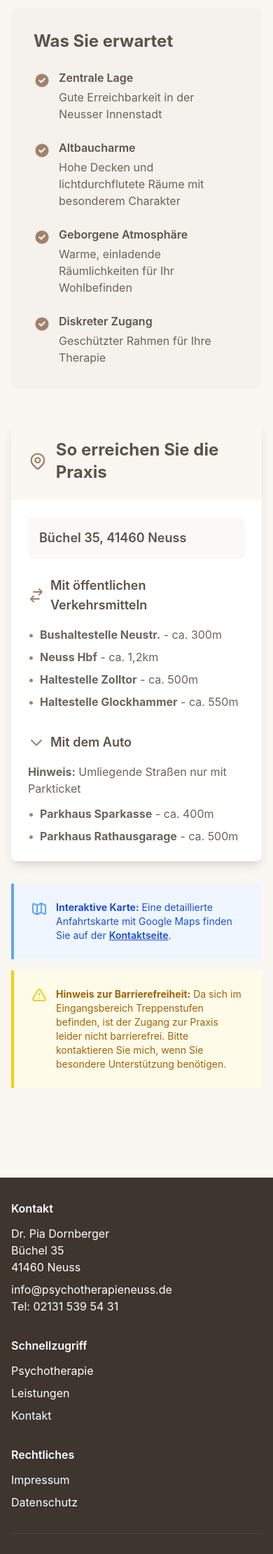
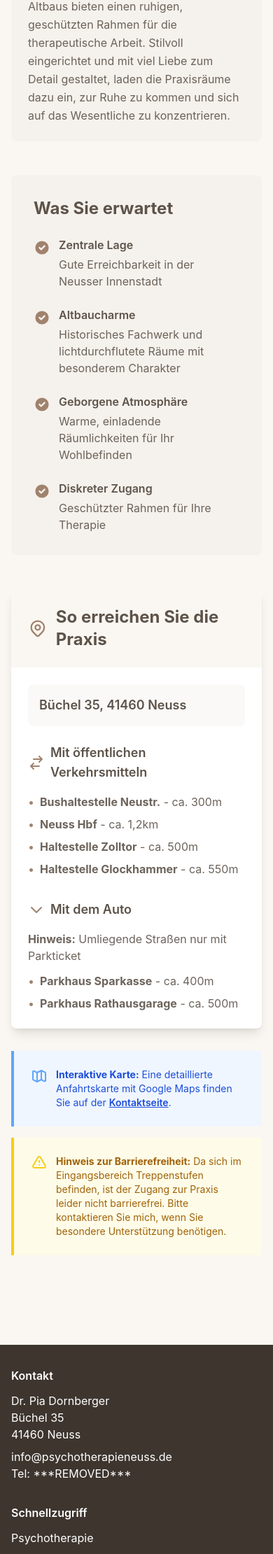
Before and after one commit to patrickjaja/psychotherapieneuss, a PHP site: page /praxis in a window 390 px wide. Shown: the part 1559-3780 px from the top of the page at 70% size. Run offline with PHP 8.4, Linux system fonts and the light colour scheme; some libraries are stand-ins or nearby versions.

Commit message:
Update phone number, replace Praxis image, and change hohe Decken to Fachwerk

```diff
--- a/templates/base.html.twig
+++ b/templates/base.html.twig
@@ -129,7 +129,7 @@
                     <p class="mt-2">
                         <a href="mailto:info@psychotherapieneuss.de" class="hover:text-primary transition-colors">info@psychotherapieneuss.de</a>
                     </p>
-                    <p>Tel: 02131 539 54 31</p>
+                    <p>Tel: ***REMOVED***</p>
                 </div>
 
                 <div>
--- a/templates/pages/contact.html.twig
+++ b/templates/pages/contact.html.twig
@@ -1,7 +1,7 @@
 {% extends 'base.html.twig' %}
 
 {% block title %}Kontakt - Psychotherapie Neuss{% endblock %}
-{% block meta_description %}Kontakt zur Psychotherapie-Praxis in Neuss. Termine nach Vereinbarung. Büchel 35, 41460 Neuss. Tel: 02131 539 54 31.{% endblock %}
+{% block meta_description %}Kontakt zur Psychotherapie-Praxis in Neuss. Termine nach Vereinbarung. Büchel 35, 41460 Neuss. Tel: ***REMOVED***.{% endblock %}
 {% block canonical_url %}https://www.psychotherapieneuss.de/kontakt{% endblock %}
 
 {% block content %}
@@ -123,7 +123,7 @@
                                 </svg>
                                 <div>
                                     <p class="font-semibold">Telefon</p>
-                                    <p class="text-neutral/80">02131 539 54 31</p>
+                                    <p class="text-neutral/80">***REMOVED***</p>
                                 </div>
                             </div>
                         </div>
--- a/templates/pages/impressum.html.twig
+++ b/templates/pages/impressum.html.twig
@@ -29,7 +29,7 @@
                     <h3 class="text-xl font-bold mb-3">Kontakt</h3>
                     <div class="mb-8">
                         <p>
-                            Tel: 02131 539 54 31<br>
+                            Tel: ***REMOVED***<br>
                             E-Mail: info@psychotherapieneuss.de<br>
                             Webseite: www.psychotherapieneuss.de
                         </p>
--- a/templates/pages/practice.html.twig
+++ b/templates/pages/practice.html.twig
@@ -20,14 +20,14 @@
                         Meine Praxis befindet sich in einem liebevoll sanierten Altbau am Büchel 35 in Neuss und ist sowohl mit öffentlichen Verkehrsmitteln als auch mit dem Auto gut erreichbar.
                     </p>
                     <p class="text-lg leading-relaxed mb-6">
-                        Hohe Decken, warme Farbtöne und lichtdurchflutete Räume schaffen hier eine besondere Atmosphäre der Ruhe und Geborgenheit. Der Charme des Altbaus verbindet sich mit einer behaglichen Einrichtung zu einem Ort, an dem Sie sich vom ersten Moment an willkommen fühlen können.
+                        Altes Fachwerk, warme Farbtöne und lichtdurchflutete Räume schaffen hier eine besondere Atmosphäre der Ruhe und Geborgenheit. Der Charme des Altbaus verbindet sich mit einer behaglichen Einrichtung zu einem Ort, an dem Sie sich vom ersten Moment an willkommen fühlen können.
                     </p>
                 </div>
             </div>
 
             <div class="grid md:grid-cols-2 gap-8 mb-12 items-center">
                 <div>
-                    <img src="/images/die_Praxis.jpg" alt="Praxisräume im Altbau mit hohen Decken" class="rounded-lg shadow-lg w-full">
+                    <img src="/images/IMG-20260227-WA0022.jpg" alt="Praxisräume im Altbau mit historischem Fachwerk" class="rounded-lg shadow-lg w-full">
                 </div>
                 <div class="bg-primary/5 rounded-lg p-6">
                     <h2 class="text-xl font-bold mb-4">Altbaucharme trifft Wohlfühlatmosphäre</h2>
@@ -55,7 +55,7 @@
                         </svg>
                         <div>
                             <h3 class="font-semibold mb-1">Altbaucharme</h3>
-                            <p class="text-neutral/90">Hohe Decken und lichtdurchflutete Räume mit besonderem Charakter</p>
+                            <p class="text-neutral/90">Historisches Fachwerk und lichtdurchflutete Räume mit besonderem Charakter</p>
                         </div>
                     </div>
                     <div class="flex items-start">
```
Also changed, not shown: CHANGELOG.md, images/IMG-20260227-WA0022.jpg (added).
